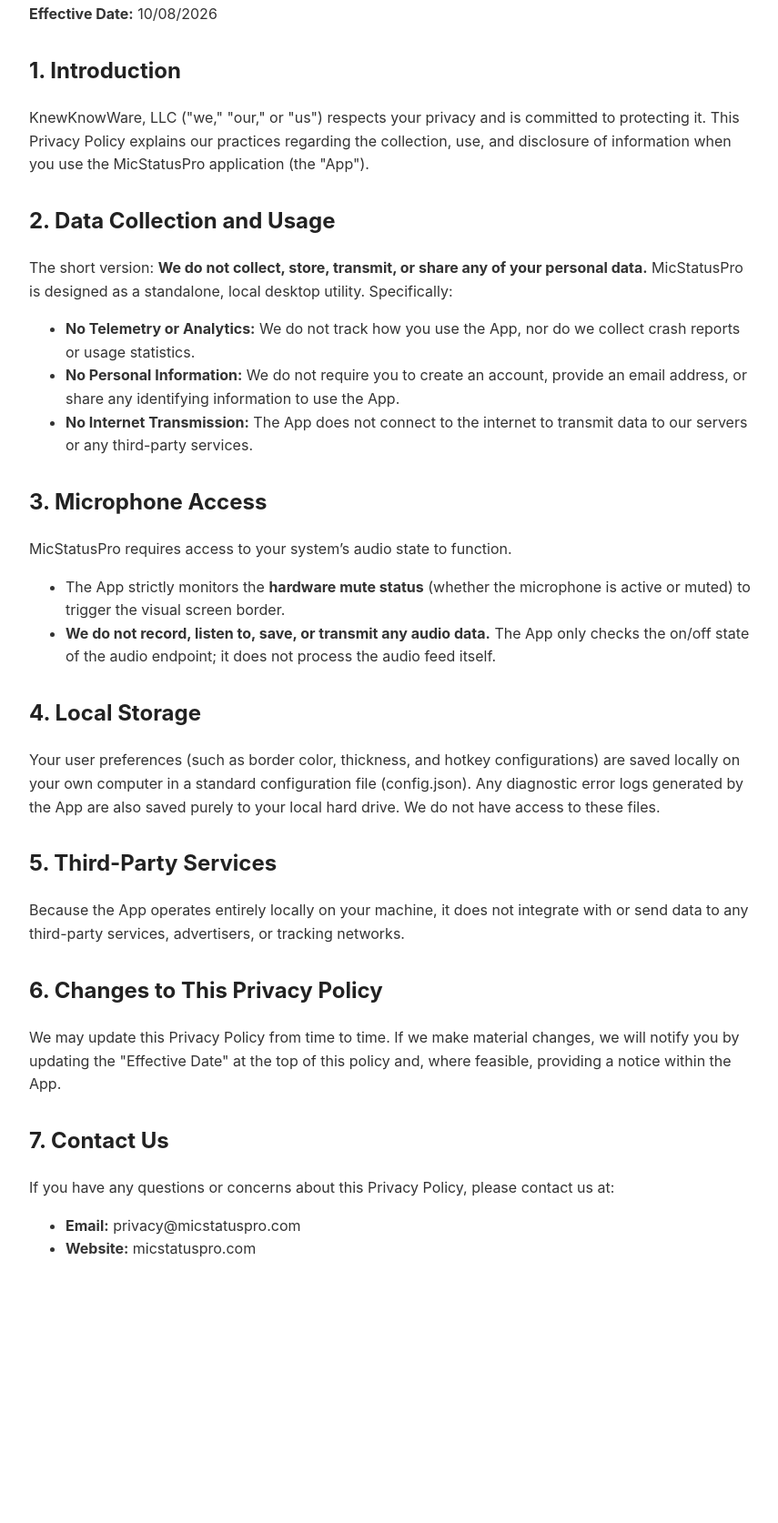
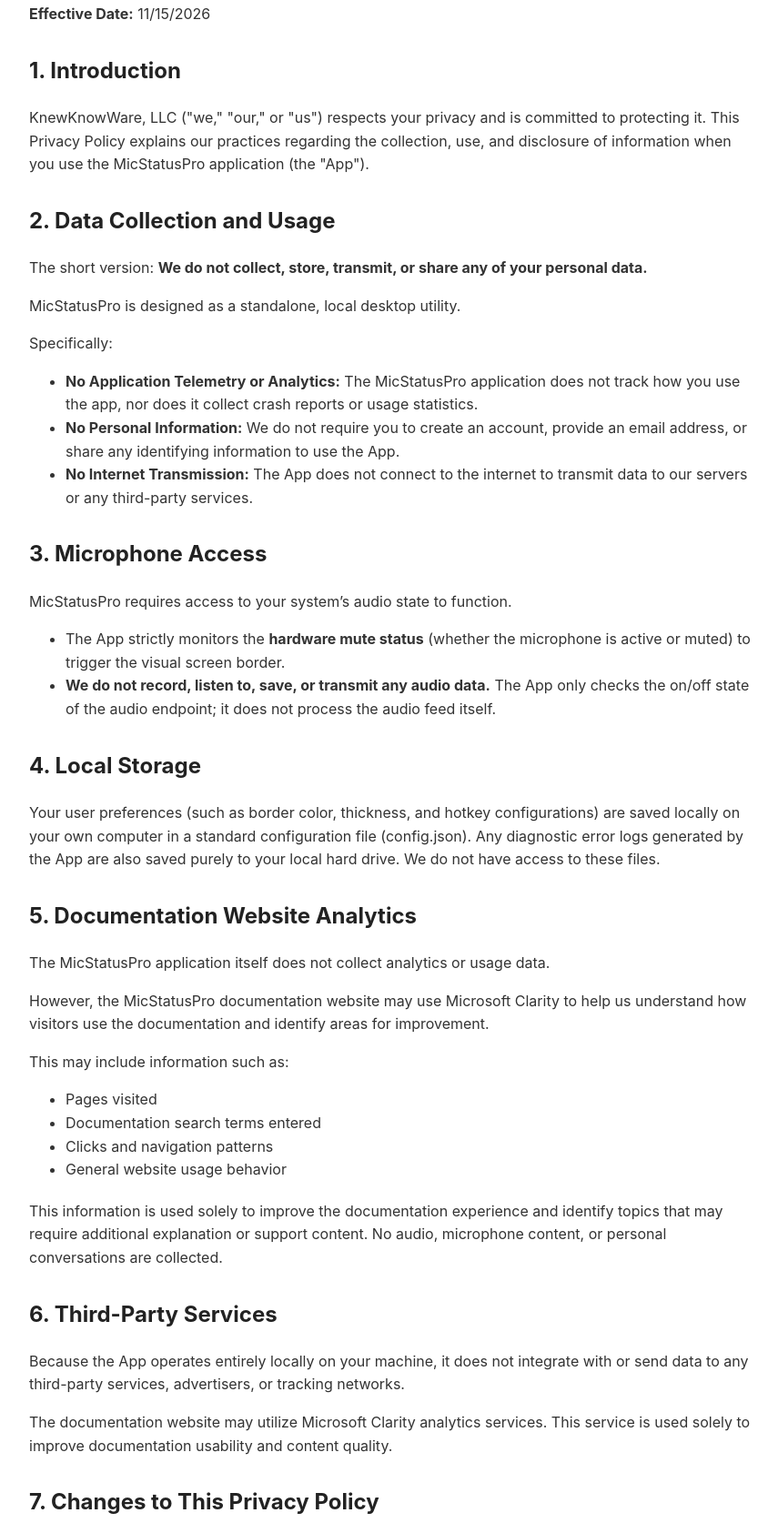
Before and after one commit to KnewKnowWare/MicStatusPro-Website, a plain HTML site: page public/privacy.html in a window 1280 px wide. Shown: the part 131-1805 px from the top of the page at 91% size, without its empty margins (208-1063 px from the left). Before the commit the page ends 1577 px from the top, so only its background shows below. Drawn offline with Linux system fonts and the light colour scheme.

Commit message:
Revise privacy policy and update effective date
Updated the privacy policy to include information about documentation website analytics and changed the effective date.

```diff
--- a/public/privacy.html
+++ b/public/privacy.html
@@ -21,15 +21,17 @@
 </head>
 <body>
     <h1>Privacy Policy for MicStatusPro</h1>
-    <p><strong>Effective Date:</strong> 10/08/2026</p>
+    <p><strong>Effective Date:</strong> 11/15/2026</p>
 
     <h2>1. Introduction</h2>
     <p>KnewKnowWare, LLC ("we," "our," or "us") respects your privacy and is committed to protecting it. This Privacy Policy explains our practices regarding the collection, use, and disclosure of information when you use the MicStatusPro application (the "App").</p>
 
     <h2>2. Data Collection and Usage</h2>
-    <p>The short version: <strong>We do not collect, store, transmit, or share any of your personal data.</strong> MicStatusPro is designed as a standalone, local desktop utility. Specifically:</p>
+    <p>The short version: <strong>We do not collect, store, transmit, or share any of your personal data.</strong></p>
+<p>MicStatusPro is designed as a standalone, local desktop utility.</p>
+<p>Specifically:</p>
     <ul>
-        <li><strong>No Telemetry or Analytics:</strong> We do not track how you use the App, nor do we collect crash reports or usage statistics.</li>
+        <li><strong>No Application Telemetry or Analytics:</strong> The MicStatusPro application does not track how you use the app, nor does it collect crash reports or usage statistics.</li>
         <li><strong>No Personal Information:</strong> We do not require you to create an account, provide an email address, or share any identifying information to use the App.</li>
         <li><strong>No Internet Transmission:</strong> The App does not connect to the internet to transmit data to our servers or any third-party services.</li>
     </ul>
@@ -44,13 +46,26 @@
     <h2>4. Local Storage</h2>
     <p>Your user preferences (such as border color, thickness, and hotkey configurations) are saved locally on your own computer in a standard configuration file (config.json). Any diagnostic error logs generated by the App are also saved purely to your local hard drive. We do not have access to these files.</p>
 
-    <h2>5. Third-Party Services</h2>
+<h2>5. Documentation Website Analytics</h2>
+    <p>The MicStatusPro application itself does not collect analytics or usage data.</p>
+<p>However, the MicStatusPro documentation website may use Microsoft Clarity to help us understand how visitors use the documentation and identify areas for improvement.</p>
+<p>This may include information such as:</p>
+    <ul>
+        <li>Pages visited</li>
+        <li>Documentation search terms entered</li>
+        <li>Clicks and navigation patterns</li>
+        <li>General website usage behavior</li>
+    </ul>
+<p>This information is used solely to improve the documentation experience and identify topics that may require additional explanation or support content. No audio, microphone content, or personal conversations are collected.</p>
+
+<h2>6. Third-Party Services</h2>
     <p>Because the App operates entirely locally on your machine, it does not integrate with or send data to any third-party services, advertisers, or tracking networks.</p>
+<p>The documentation website may utilize Microsoft Clarity analytics services. This service is used solely to improve documentation usability and content quality.</p>
 
-    <h2>6. Changes to This Privacy Policy</h2>
+    <h2>7. Changes to This Privacy Policy</h2>
     <p>We may update this Privacy Policy from time to time. If we make material changes, we will notify you by updating the "Effective Date" at the top of this policy and, where feasible, providing a notice within the App.</p>
 
-    <h2>7. Contact Us</h2>
+    <h2>8. Contact Us</h2>
     <p>If you have any questions or concerns about this Privacy Policy, please contact us at:</p>
     <ul>
         <li><strong>Email:</strong> privacy@micstatuspro.com</li>
```
